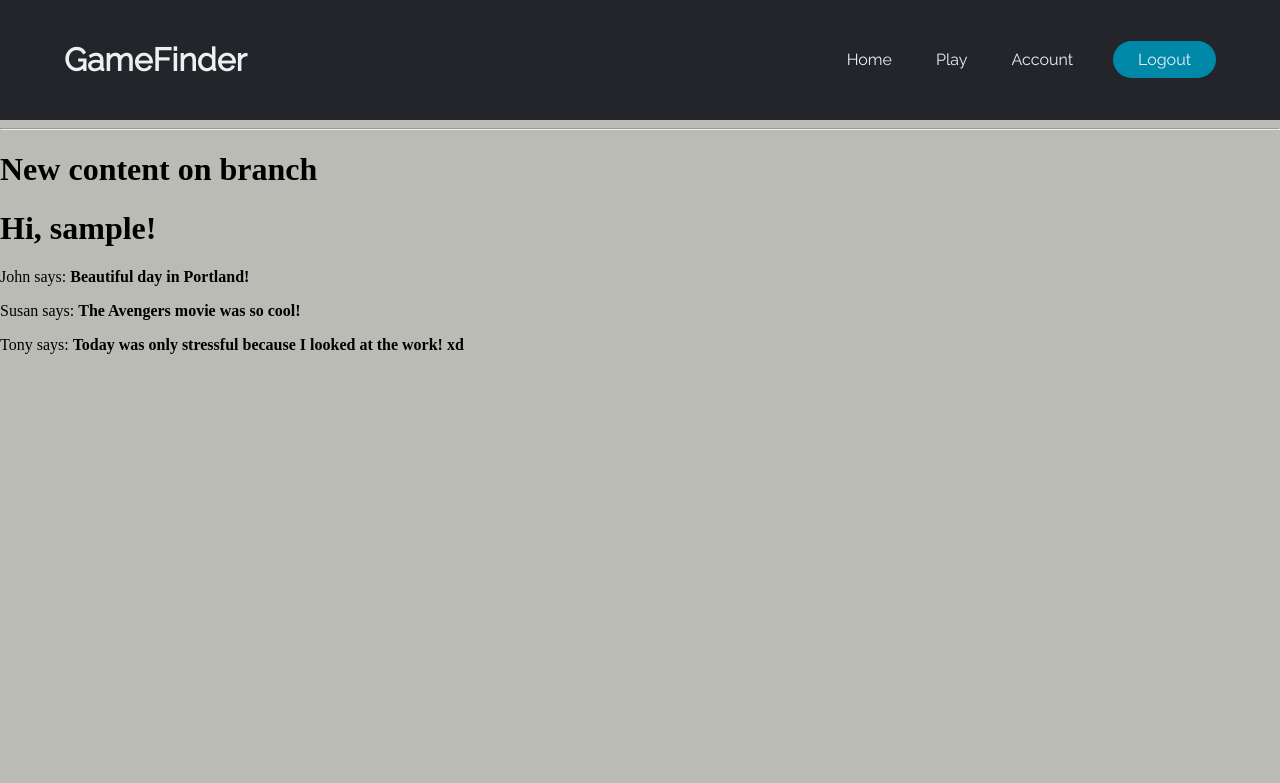
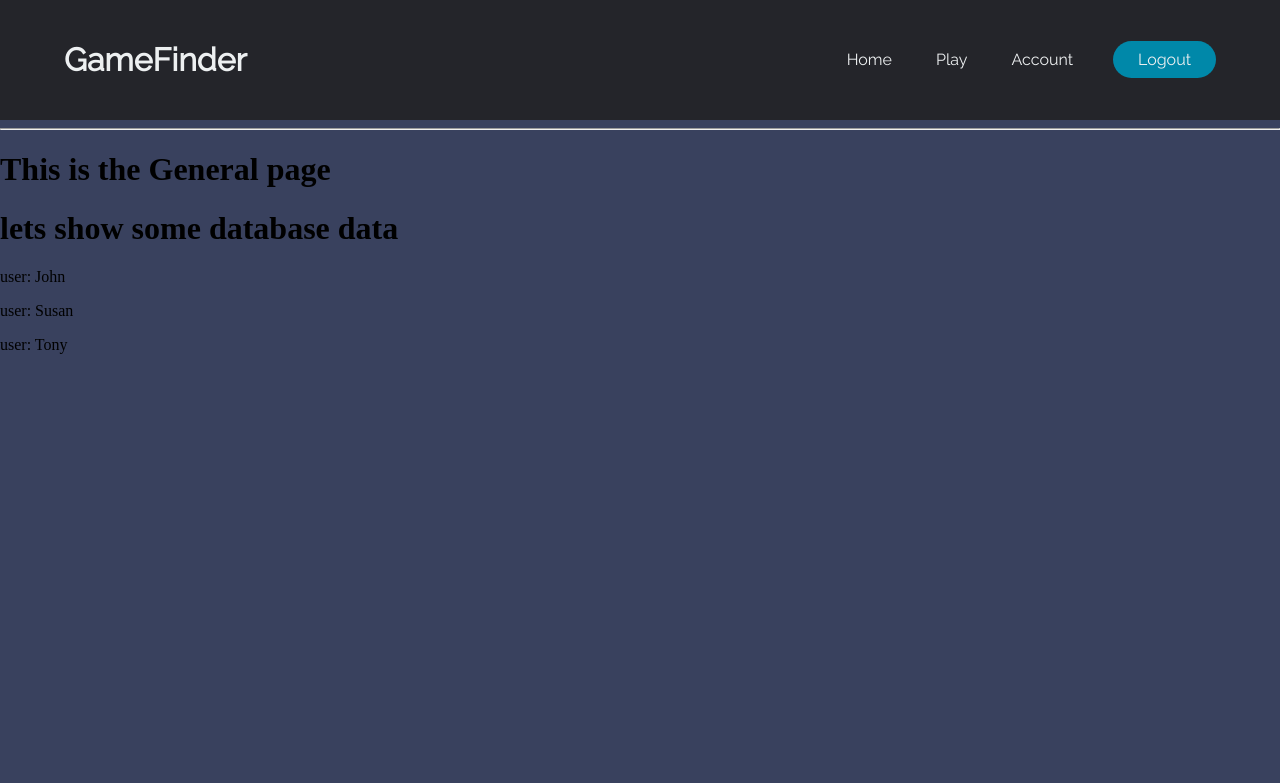
Before and after one commit to Tonyguo0/CITS3403-Project-2, a Flask app: page / in a window 1280 px wide. Shown: the top 783 px of the page. Run offline with Flask 2, Linux system fonts and the light colour scheme; the visitor is signed in with stand-in values (Sample User, id 1); data comes from the database, SQL or seed files in the repository.

Commit message:
rough website structure and paths made

```diff
--- a/app/routes.py
+++ b/app/routes.py
@@ -5,6 +5,7 @@ from flask_login import current_user, login_user, logout_user, login_required
 from app.models import User
 from app.forms import LoginForm, RegistrationForm
 from werkzeug.urls import url_parse
+
 
 # log out user after every 5 mins of true inactivity
 @app.before_request
@@ -14,10 +15,10 @@ def before_request():
     # resets the time
     session.modified = True
 
+
 @app.route('/')
-@app.route('/index')
-@login_required
-def index():
+@app.route('/general')
+def general():
     posts = [
         {
             'author': {'username': 'John'},
@@ -32,15 +33,14 @@ def index():
             'body': 'Today was only stressful because I looked at the work! xd'
         }
     ]
-    return render_template('index.html', title='Home', posts=posts)
-    #
+    return render_template('general.html', title='Home', posts=posts)
 
 
-@app.route('/login', methods= ['GET','POST'])
+@app.route('/login', methods=['GET', 'POST'])
 def login():
     # make sure user is not logged in already
     if current_user.is_authenticated:
-        return redirect(url_for('index'))
+        return redirect(url_for('general'))
     form = LoginForm()
     if form.validate_on_submit():
         # getting the user from the form and filtering
@@ -56,15 +56,16 @@ def login():
         next_page = request.args.get('next')
         # if login URL doesn't have a next argument
         if not next_page or url_parse(next_page).netloc != '':
-            next_page = url_for('index')
+            next_page = url_for('general')
         return redirect(next_page)
-    return render_template('login.html',title = 'Sign In', form = form)
+    return render_template('login.html', title='Sign In', form=form)
+
 
 @app.route('/register', methods=['GET', 'POST'])
 def register():
     # make sure user is not logged in already
     if current_user.is_authenticated:
-        return redirect(url_for('index'))
+        return redirect(url_for('general'))
     form = RegistrationForm()
     # creates new user with username, email and password provided
     # writes to the database then redirects to login prompt for user to login
@@ -77,7 +78,20 @@ def register():
         return redirect(url_for('login'))
     return render_template('register.html', title='Register', form=form)
 
+
 @app.route('/logout')
 def logout():
     logout_user()
-    return redirect(url_for('index'))
+    return redirect(url_for('general'))
+
+
+@app.route('/account', methods=['GET', 'POST'])
+@login_required
+def account():
+    return render_template('account.html', title='Account')
+
+
+@app.route('/quiz', methods=['GET', 'POST'])
+@login_required
+def quiz():
+    return render_template('quiz.html', title='Account')
--- a/app/static/css/base.css
+++ b/app/static/css/base.css
@@ -1,7 +1,7 @@
 @import url('https://fonts.googleapis.com/css2?family=Raleway&display=swap');
 
 body {
-    background-color: rgb(186, 187, 180);
+    background: #39415e;
     margin: 0px;
 }
 
@@ -11,7 +11,7 @@ body {
     display: flex;
     justify-content: flex-end;
     align-items: center;
-    background-color: #24252A !important;
+    background-color: #24252A;
     padding: 20px 5%;
 }
 
--- a/app/templates/base.html
+++ b/app/templates/base.html
@@ -7,7 +7,9 @@
         {% endif %}
 
         <meta name="viewport" content="width=device-width, initial-scale=1">
+        <script type="text/javascript" src="{{ url_for('static', filename='js/login.js') }}"></script>
         <link href="{{ url_for('static', filename='css/base.css') }}" rel="stylesheet">
+        <link href="{{ url_for('static', filename='css/login.css') }}" rel="stylesheet">
     </head>
 
     <body>
@@ -17,14 +19,14 @@
                 <header class="navbar">
                     <!-- logo -->
                     <div class="logo">
-                        <a href="{{ url_for('index') }}"><h1>GameFinder</h1></a>
+                        <a href="{{ url_for('general') }}"><h1>GameFinder</h1></a>
                     </div>
                     <!--- page links -->
                     <div>
                         <ul class="page-links">
-                            <li><a href="{{ url_for('index') }}">Home</a></li>
-                            <li><a href="{{ url_for('index') }}">Play</a></li>
-                            <li><a href="{{ url_for('index') }}">Account</a></li>
+                            <li><a href="{{ url_for('general') }}">Home</a></li>
+                            <li><a href="{{ url_for('quiz') }}">Play</a></li>
+                            <li><a href="{{ url_for('account') }}">Account</a></li>
                         </ul>
                         <!-- add if current_user.user is admin etc show admin button -->
                     </div>
--- /dev/null
+++ b/app/templates/general.html
@@ -0,0 +1,9 @@
+{% extends "base.html" %}
+
+{% block content %}
+    <h1> This is the General page </h1>
+    <h1> lets show some database data </h1>
+    {% for post in posts %}
+    <div><p>user: {{ post.author.username }}</p></div>
+    {% endfor %}
+{% endblock %}
--- a/app/templates/index.html
+++ /dev/null
@@ -1,9 +0,0 @@
-{% extends "base.html" %}
-
-{% block content %}
-    <h1> New content on branch </h1>
-    <h1>Hi, {{ current_user.username }}!</h1>
-    {% for post in posts %}
-    <div><p>{{ post.author.username }} says: <b>{{ post.body }}</b></p></div>
-    {% endfor %}
-{% endblock %}
```
Also changed, not shown: app/templates/account.html (added, +8 -0 lines), app/templates/quiz.html (added, +7 -0 lines), app/static/css/login.css (added), app/static/js/login.js (added), 2 other files.
